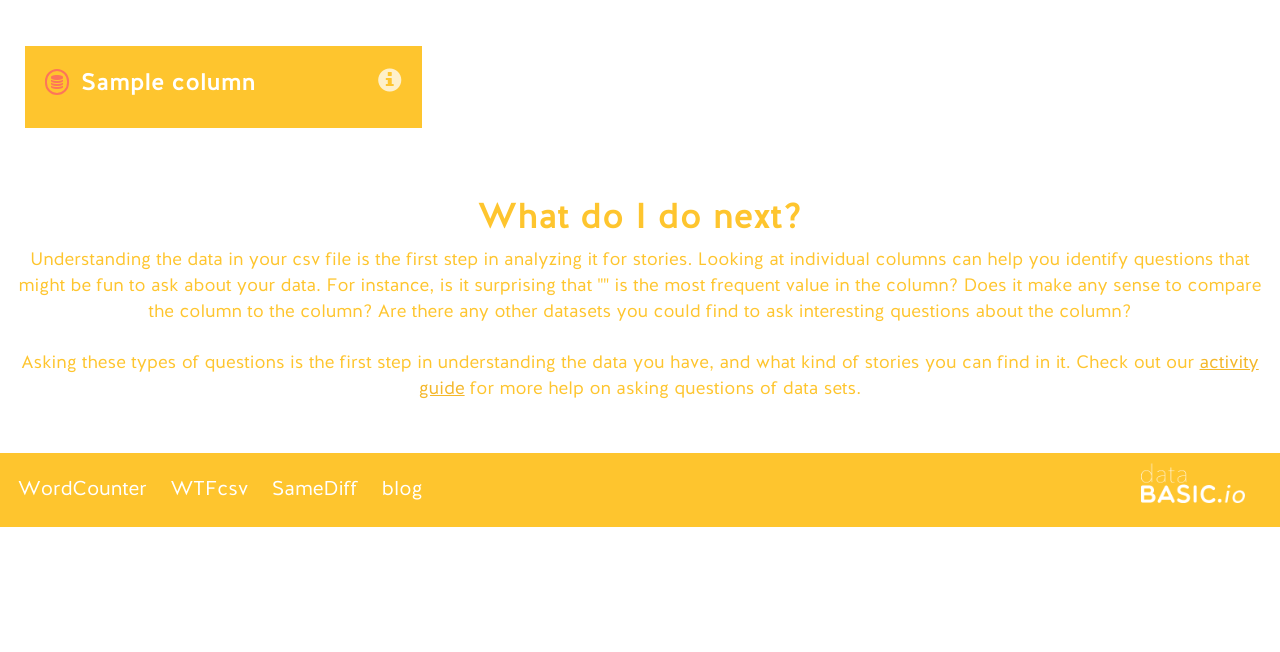
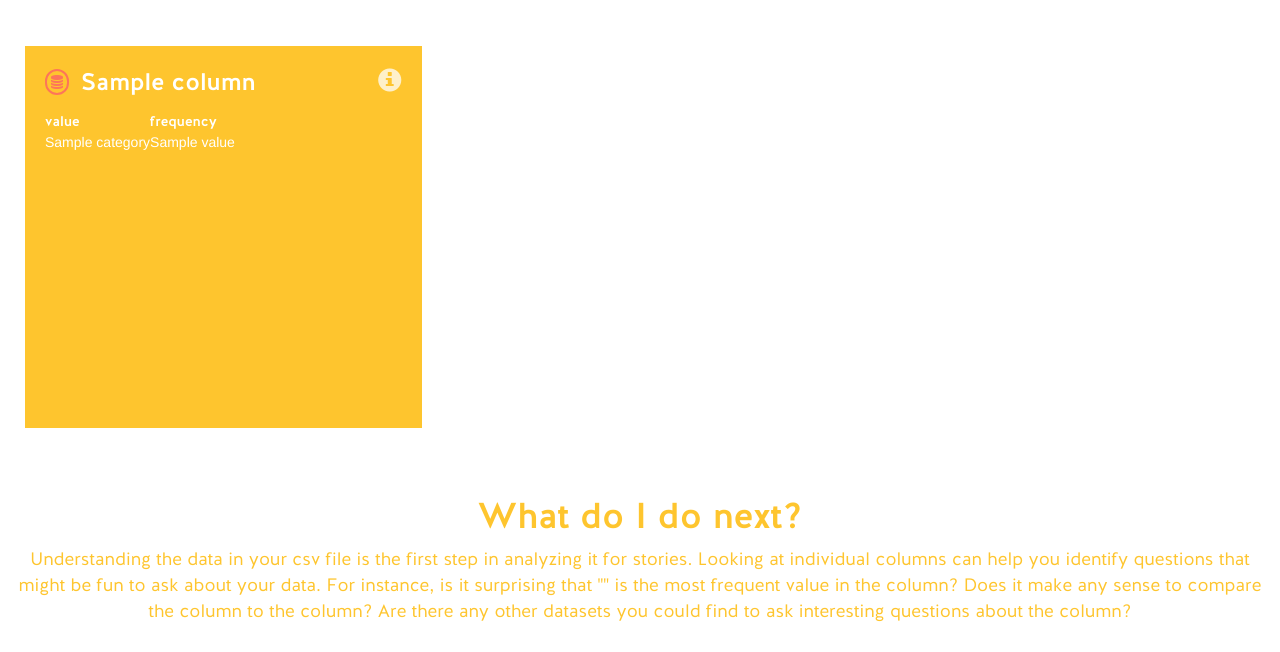
Before and after one commit to dataculturegroup/DataBasic, a Flask app: template databasic/templates/wtfcsv/results.html in a window 1280 px wide. Shown: the part 364-1016 px from the top of the page. Before the commit the page ends 891 px from the top, so only its background shows below. Run offline with Flask 2, Linux system fonts and the light colour scheme; the template is opened without the code that fills it: most values are stand-ins (such as "Sample title", 1, 10 or a date in 2020); parts of the project's set-up code (start-up, migrations or seed data) failed here and were passed over; some libraries are stand-ins or nearby versions.

Commit message:
add non-viewable table under chart for screen readers (#96)

```diff
--- a/databasic/static/sass/wtfcsv-results.scss
+++ b/databasic/static/sass/wtfcsv-results.scss
@@ -153,6 +153,12 @@ header {
 			}
 		}
 	}
+
+	.card-chart {
+		height: 300px;
+		overflow: hidden;
+	}
+
 }
 
 .list-group {
--- a/databasic/templates/wtfcsv/results.html
+++ b/databasic/templates/wtfcsv/results.html
@@ -92,16 +92,22 @@
 						<div class="front">
 							<div class="card-content">
 								{{ card_top(type_name, col['name'], 'glyphicon-info-sign') }}
-								<div id="card-chart-{{ c }}">
+								<div id="card-chart-{{ c }}" class="card-chart">
 									<div class="chart" aria-hidden="true"></div>
-									<div class="table" style="display:none">
-									<table class="table">
+									<div class="table">
+									<table>
 										<thead>
 											<tr>
 											<th>{{_('value')}}</th>
 											<th>{{_('frequency')}}</th>
 											</tr>
 										</thead>
+										{% for idx in range(col['overview']['categories']|length) %}
+											<tr>
+												<td>{{ col['overview']['categories'][idx]}}</td>
+												<td>{{ col['overview']['values'][idx]}}</td>
+											</tr>
+										{% endfor %}
 									</table>
 									</div>
 								</div>
```
